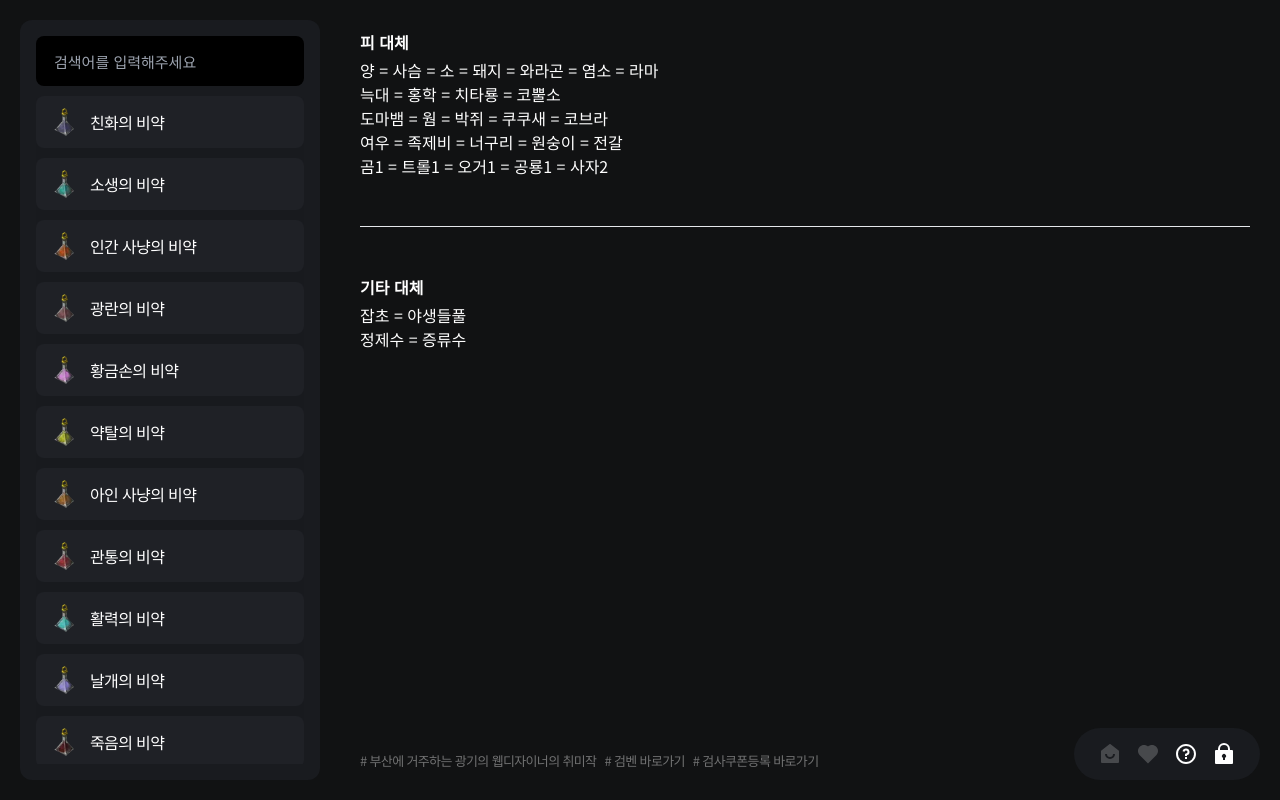
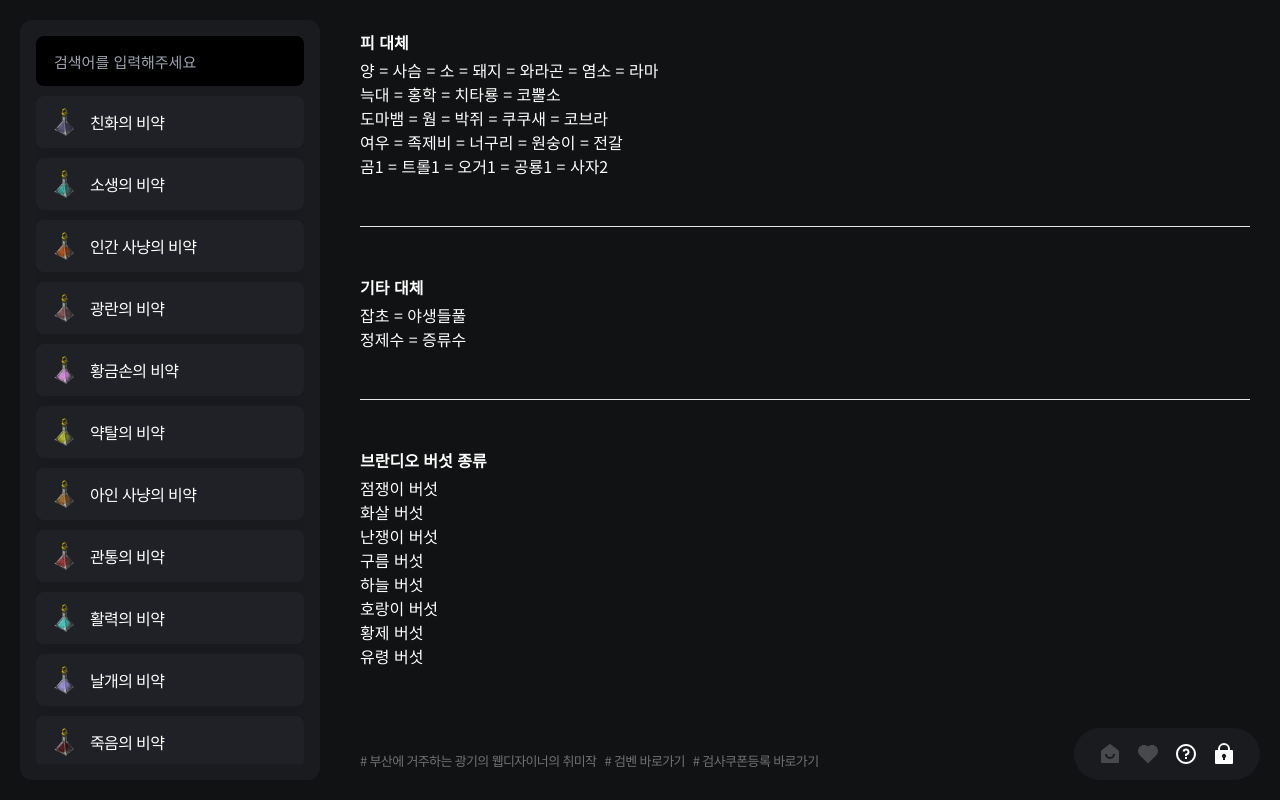
Before and after one commit to cksrlcks/bdo-recipe, a Next.js app: page /tip in a window 1280 px wide. Built offline with nearby package versions, Linux system fonts and the light colour scheme; no server answers.

Commit message:
메세지 추가

```diff
--- a/src/app/tip/page.js
+++ b/src/app/tip/page.js
@@ -21,6 +21,22 @@ export default function page() {
                 <li>잡초 = 야생들풀</li>
                 <li>정제수 = 증류수</li>
             </ul>
+            <br />
+            <br />
+            <hr />
+            <br />
+            <br />
+            <h2 className="font-bold mb-1">브란디오 버섯 종류</h2>
+            <ul>
+                <li>점쟁이 버섯</li>
+                <li>화살 버섯</li>
+                <li>난쟁이 버섯</li>
+                <li>구름 버섯</li>
+                <li>하늘 버섯</li>
+                <li>호랑이 버섯</li>
+                <li>황제 버섯</li>
+                <li>유령 버섯</li>
+            </ul>
     </div>
   )
 }
```
